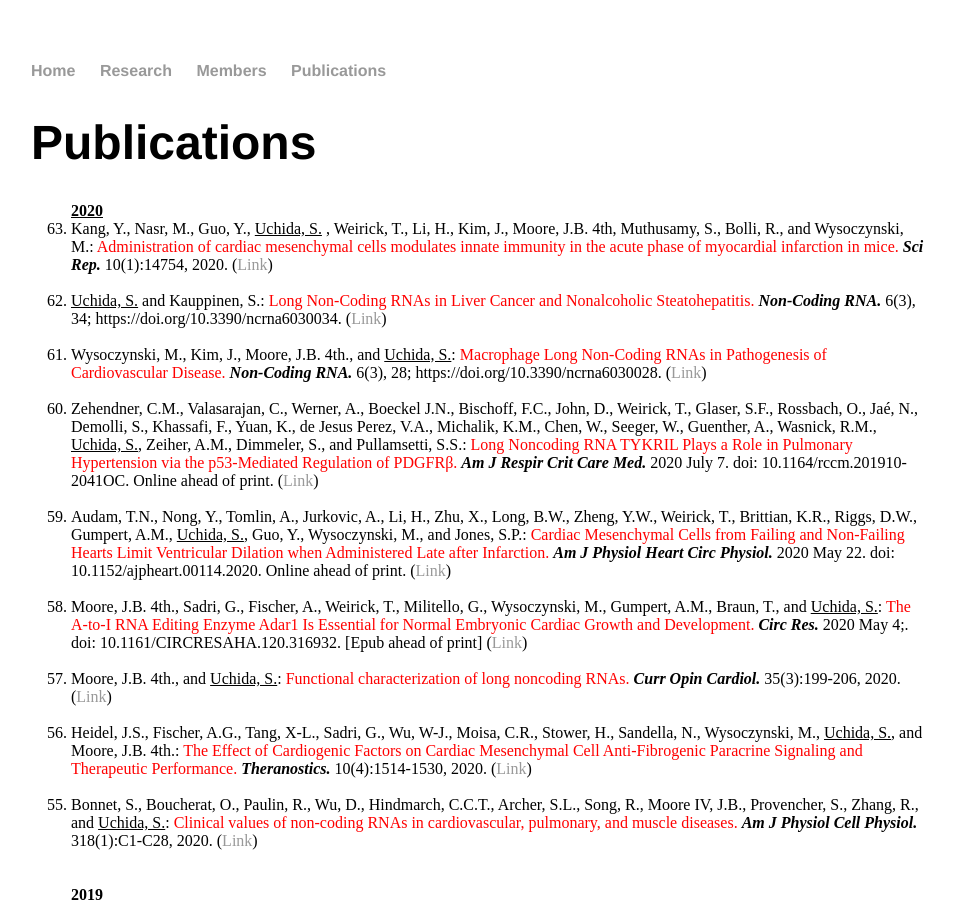
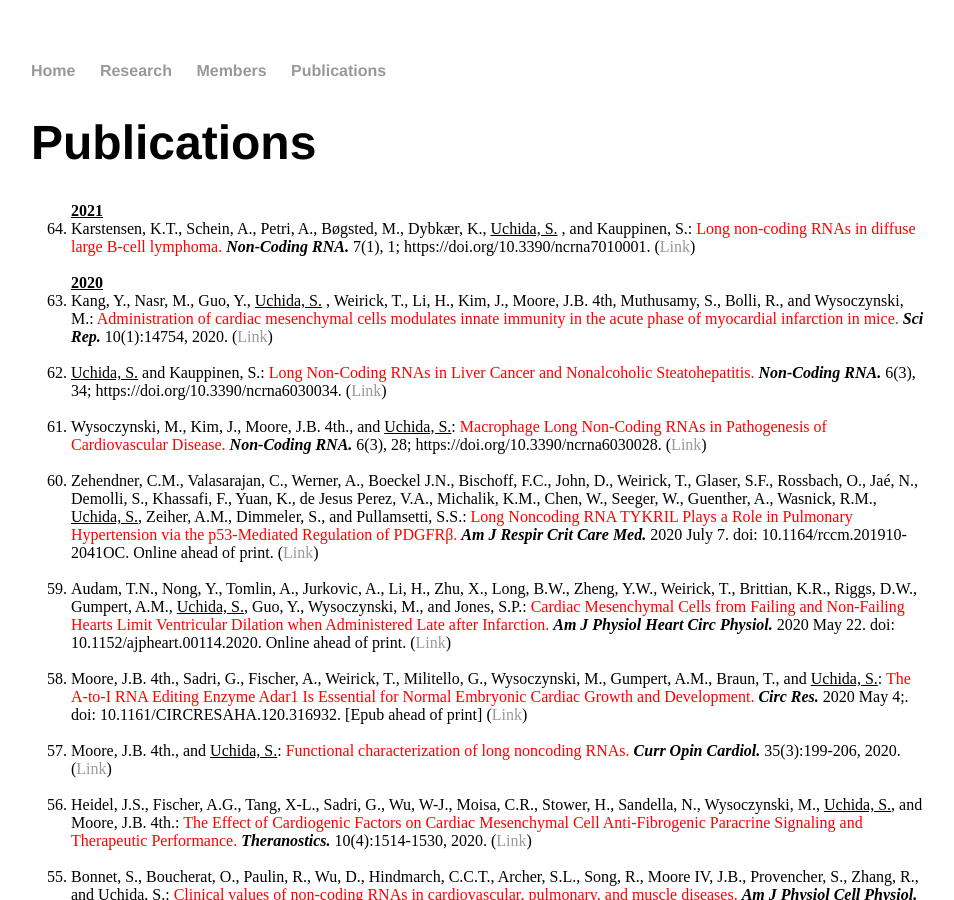
Before and after one commit to heartlncrna/heartlncrna.github.io, a Jekyll site: the page publications/pub_list.html, which Jekyll copies as it is, in a window 1280 px wide and 900 px high. Shown: the whole window, without its empty margins (161-1115 px from the left). Built offline with Jekyll 4.4.1, drawn with Linux system fonts in a browser that asks for light colours.

Commit message:
Update pub_list.html

```diff
--- a/publications/pub_list.html
+++ b/publications/pub_list.html
@@ -26,6 +26,10 @@
 
 			<p class="Normal">
 			<ol reversed="reversed">
+
+			<strong><u> 2021 </u></strong>
+				<li>Karstensen, K.T., Schein, A., Petri, A., Bøgsted, M., Dybkær, K., <u>Uchida, S.</u> , and Kauppinen, S.: <font color="red">Long non-coding RNAs in diffuse large B-cell lymphoma.</font> <b><i>Non-Coding RNA. </i></b> 7(1), 1; https://doi.org/10.3390/ncrna7010001. (<a href="https://www.mdpi.com/2311-553X/7/1/1">Link</span></a>)</li>
+			<br>
 
 			<strong><u> 2020 </u></strong>
 				<li>Kang, Y., Nasr, M., Guo, Y., <u>Uchida, S.</u> , Weirick, T., Li, H., Kim, J., Moore, J.B. 4th, Muthusamy, S., Bolli, R., and Wysoczynski, M.: <font color="red">Administration of cardiac mesenchymal cells modulates innate immunity in the acute phase of myocardial infarction in mice.</font> <b><i>Sci Rep. </i></b> 10(1):14754, 2020. (<a href="https://www.nature.com/articles/s41598-020-71580-z">Link</span></a>)</li>
```
